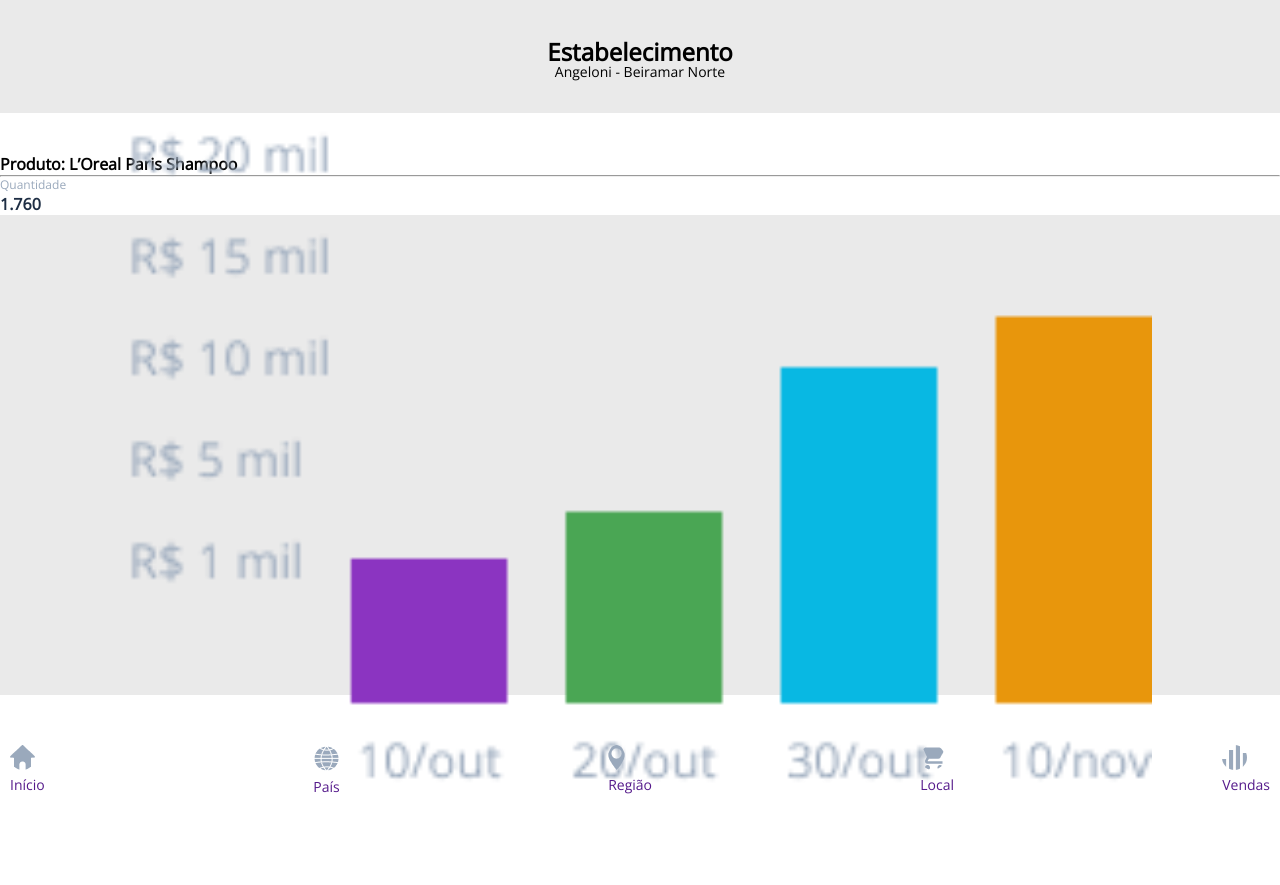
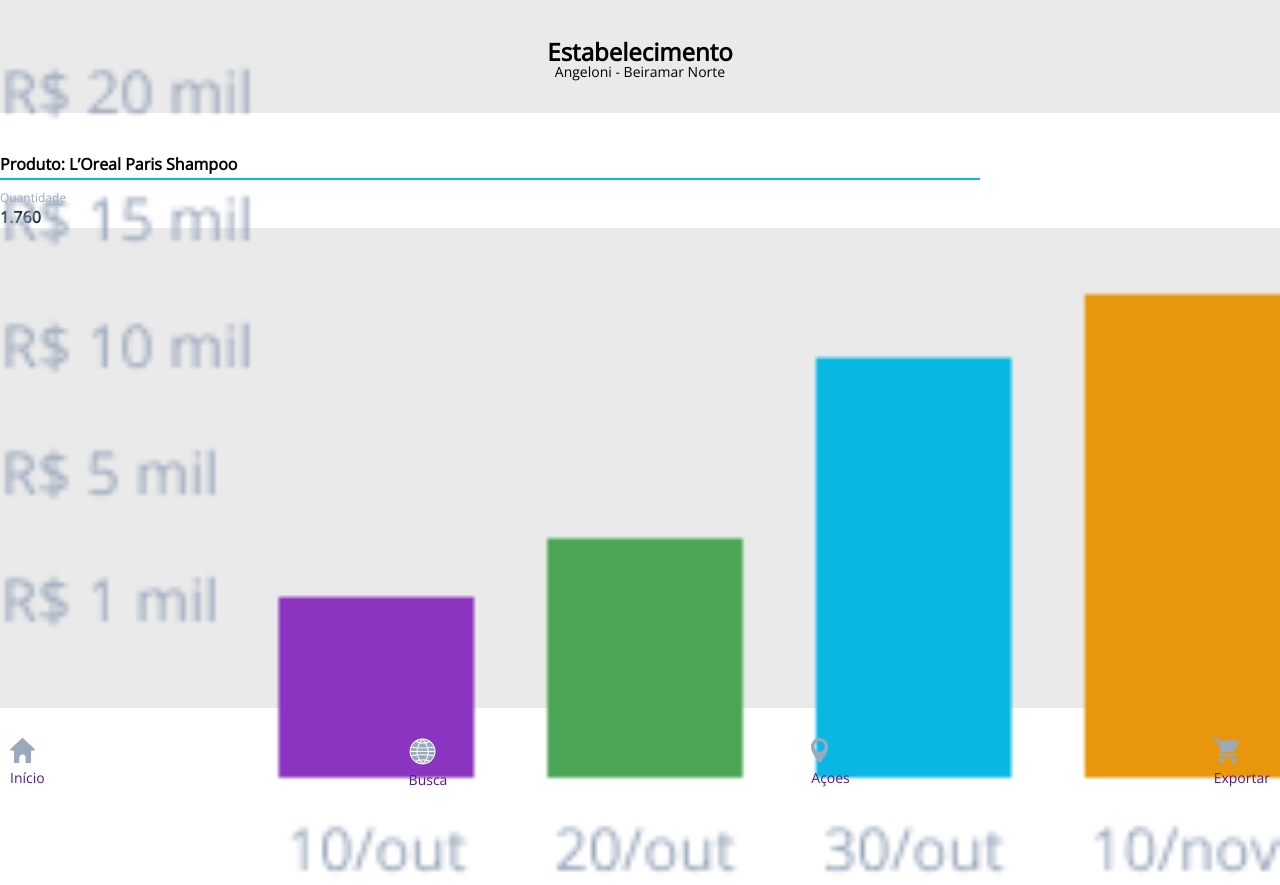
Before and after one commit to jghagemann/chefao-gama, a plain HTML site: page estabelecimento.html in a window 1280 px wide. Shown: the part 280-1165 px from the top of the page. Before the commit the page ends 1096 px from the top, so only its background shows below. Drawn offline with nearby package versions, Linux system fonts and the light colour scheme.

Commit message:
Ajuste sublinhado produto

```diff
--- a/css/estabelecimento.css
+++ b/css/estabelecimento.css
@@ -275,10 +275,11 @@ span {
 }
 
 .selected {
-  border-bottom: 4px solid;
+  border-bottom: 2px solid;
   border-color: #08B8E3;
-  padding-right: 15%;
-  padding-left: 15%;
+  margin-right: 300px;
+  margin-top: 3px;
+  margin-bottom: 10px;
 }
 
 .unselected {
@@ -321,7 +322,8 @@ span {
 
 .container-mid-3 {
 	justify-content: center;
-	align-items: center;
+  align-items: center;
+  text-align: center;
 	background-color: #EAEAEA;
 	width: 100%;
 	height: 60%;
@@ -330,8 +332,22 @@ span {
 }
 
 .container-mid-3 img{
-	width: 80%;
+	width: 100%;
 	height: auto;
+  align-content: center;
+  justify-content: center;
+}
+
+footer img {
+  justify-content: space-evenly;
+  align-content: center;
+
+}
+
+
+footer p {
+  justify-content: space-evenly;
+  align-items: center;
 }
 /* FIM TELA 3 REGIÃO */
 /* -- FOOTER  -- */
--- a/estabelecimento.html
+++ b/estabelecimento.html
@@ -84,7 +84,7 @@
     <div id="" class="be-flex container-mid-2 column">
       <div class="be-flex column">
         <h3>Produto: L’Oreal Paris Shampoo</h3>
-          <hr>
+        <div class="selected"></div>
         <h4>Quantidade</h4>
         <h5>1.760</h5>
       </div>
@@ -109,36 +109,29 @@
     <!--SESSÃO COLUNA NAV BOTTOM-->
 
     <!-- FOOTER -->
-  <footer class="be-flex space-between">
-
-      <div >
+    <footer class="be-flex row">
+      <div>
         <a href="">
-        <img src="img/home.png" alt="" class="avatar">
+          <img src="img/home.png" alt="" class="img-home">
           <p>Início</p>
         </a>
       </div>
       <div>
         <a href="">
-        <img src="img/country.png" alt="" class="avatar">
-        <p>País</p>
+          <img src="img/country.png" alt="" class="img-country">
+          <p>Busca</p>
         </a>
       </div>
       <div>
         <a href="">
-        <img src="img/location.png" alt="" class="avatar">
-        <p>Região</p>
+          <img src="img/location.png" alt="" class="img-location">
+          <p>Açoes</p>
         </a>
       </div>
       <div>
         <a href="">
-        <img src="img/shop.png" alt="" class="avatar">
-        <p>Local</p>
-        </a>
-      </div>
-      <div>
-        <a href="">
-        <img src="img/graph.png" alt="" class="avatar">
-        <p>Vendas</p>
+          <img src="img/shop.png" alt="" class="img-shop">
+          <p>Exportar</p>
         </a>
       </div>
     </footer>
```
Lines whose indentation alone changed are shown as unchanged.
